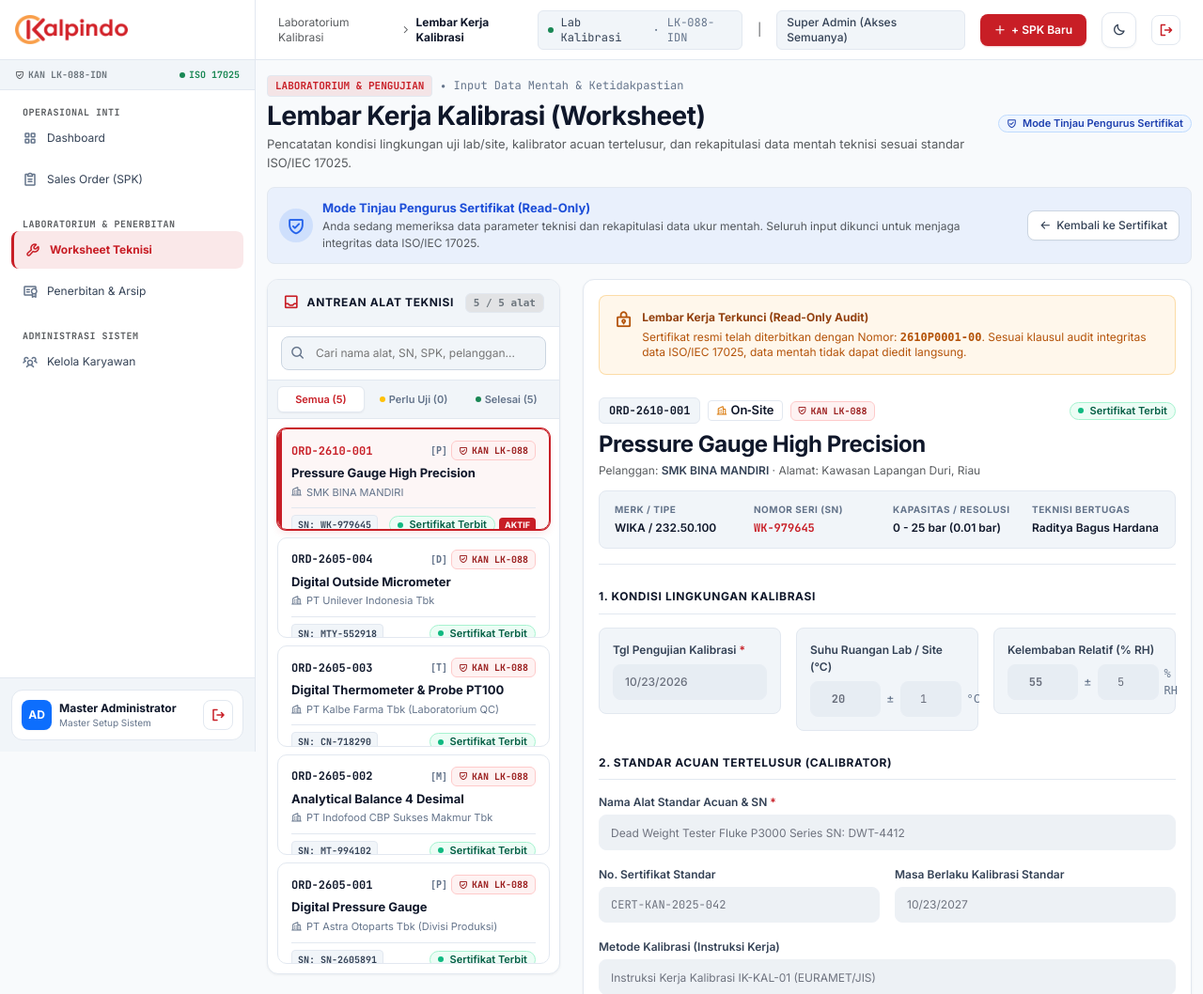
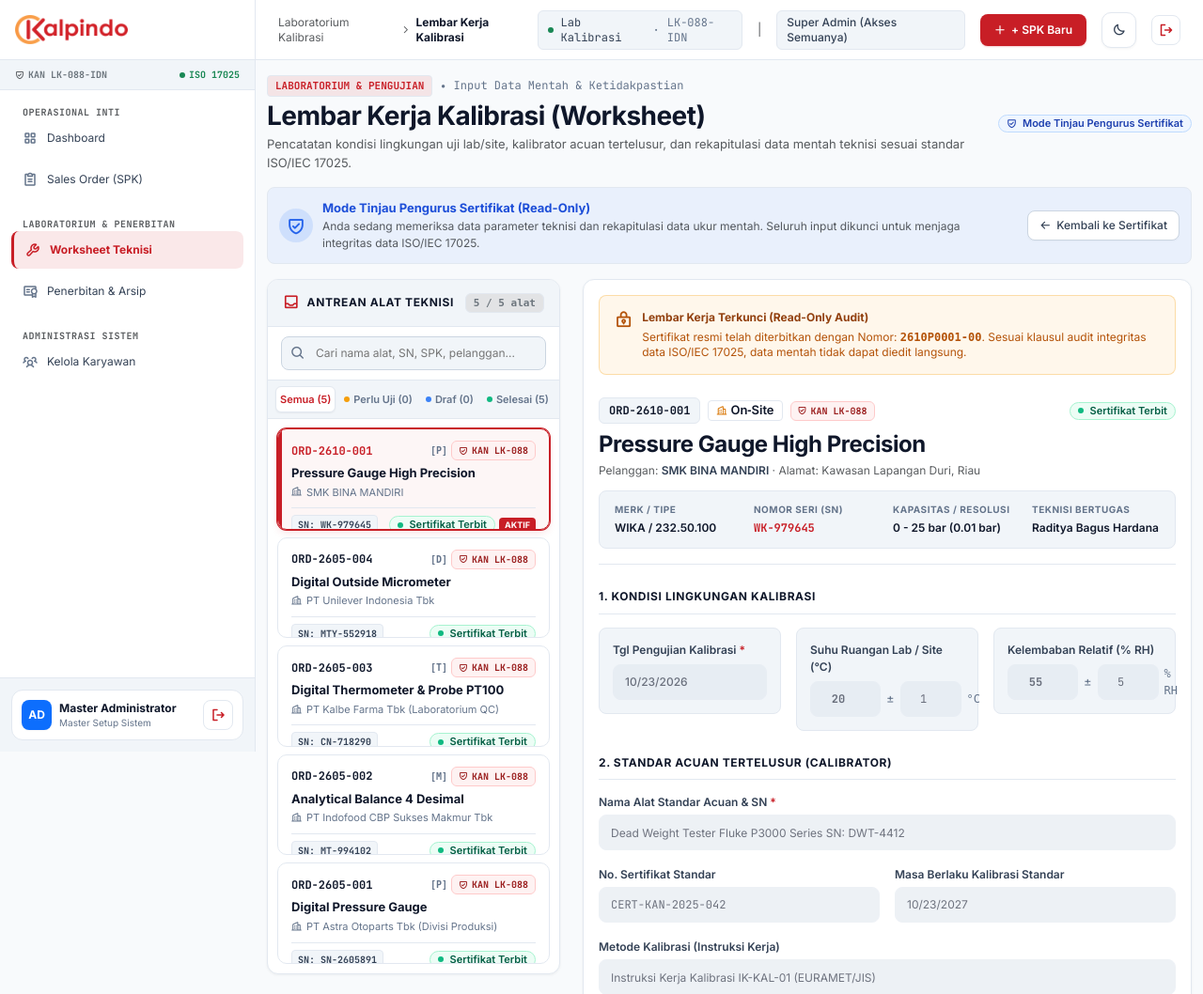
Before and after one commit to radityabhardana/kalpindo_laboratory_management, a PHP site: page /worksheet.php in a window 1280 px wide. Shown: the top 1058 px of the page at 94% size. Run offline with PHP 8.4, Linux system fonts and the light colour scheme; a user stored in the database is signed in; data comes from the database, SQL or seed files in the repository.

Commit message:
feat(worksheet): add dedicated draft tab to technician queue

```diff
--- a/assets/css/custom.css
+++ b/assets/css/custom.css
@@ -1569,15 +1569,21 @@ html.dark .login-input:focus,
 
 .ws-queue-tabs {
     display: flex;
-    padding: 0.375rem 0.625rem;
-    gap: 0.375rem;
+    padding: 0.375rem 0.5rem;
+    gap: 0.25rem;
     background-color: var(--surface-subtle);
     border-bottom: 1px solid var(--border-subtle);
+    overflow-x: auto;
+    scrollbar-width: none;
+    -ms-overflow-style: none;
+}
+.ws-queue-tabs::-webkit-scrollbar {
+    display: none;
 }
 
 .ws-tab-btn {
     flex: 1;
-    padding: 0.3125rem 0.375rem;
+    padding: 0.3125rem 0.25rem;
     font-size: 0.6875rem;
     font-weight: 600;
     border-radius: 0.375rem;
--- a/worksheet.php
+++ b/worksheet.php
@@ -131,7 +131,7 @@ if ($_SERVER['REQUEST_METHOD'] === 'POST' && isset($_POST['action']) && $_POST['
             $stmtStatus->execute([$instId]);
             $db->commit();
             setFlash('success', 'Draf lembar kerja kalibrasi berhasil disimpan.');
-            header("Location: worksheet.php?instrument_id={$instId}");
+            header("Location: worksheet.php?instrument_id={$instId}&tab=draft");
             exit;
         }
 
@@ -241,9 +241,13 @@ if (empty($readings)) {
 
 $countTotal = count($instrumentList);
 $countPending = 0;
+$countDraft = 0;
 $countCertified = 0;
+
 foreach ($instrumentList as $item) {
-    if (in_array($item['status'], ['ASSIGNED', 'IN_PROGRESS'])) {
+    if (in_array($item['status'], ['IN_PROGRESS', 'CALIBRATING'])) {
+        $countDraft++;
+    } elseif (in_array($item['status'], ['ASSIGNED', 'PENDING'])) {
         $countPending++;
     } else {
         $countCertified++;
@@ -304,14 +308,20 @@ require_once __DIR__ . '/includes/header.php';
     }
     .ws-queue-tabs {
         display: flex;
-        padding: 0.375rem 0.625rem;
-        gap: 0.375rem;
+        padding: 0.375rem 0.5rem;
+        gap: 0.25rem;
         background-color: var(--surface-subtle);
         border-bottom: 1px solid var(--border-subtle);
+        overflow-x: auto;
+        scrollbar-width: none;
+        -ms-overflow-style: none;
+    }
+    .ws-queue-tabs::-webkit-scrollbar {
+        display: none;
     }
     .ws-tab-btn {
         flex: 1;
-        padding: 0.3125rem 0.375rem;
+        padding: 0.3125rem 0.25rem;
         font-size: 0.6875rem;
         font-weight: 600;
         border-radius: 0.375rem;
@@ -588,11 +598,15 @@ require_once __DIR__ . '/includes/header.php';
                     Semua (<?= $countTotal ?>)
                 </button>
                 <button type="button" class="ws-tab-btn" data-tab="pending" onclick="filterQueue('pending')">
-                    <span class="badge-dot bg-warning" style="width: 6px; height: 6px; border-radius: 50%; display: inline-block; background-color: #F59E0B;"></span>
+                    <span class="badge-dot" style="width: 6px; height: 6px; border-radius: 50%; display: inline-block; background-color: #F59E0B;"></span>
                     Perlu Uji (<?= $countPending ?>)
                 </button>
+                <button type="button" class="ws-tab-btn" data-tab="draft" onclick="filterQueue('draft')">
+                    <span class="badge-dot" style="width: 6px; height: 6px; border-radius: 50%; display: inline-block; background-color: #3B82F6;"></span>
+                    Draf (<?= $countDraft ?>)
+                </button>
                 <button type="button" class="ws-tab-btn" data-tab="certified" onclick="filterQueue('certified')">
-                    <span class="badge-dot bg-success" style="width: 6px; height: 6px; border-radius: 50%; display: inline-block; background-color: #10B981;"></span>
+                    <span class="badge-dot" style="width: 6px; height: 6px; border-radius: 50%; display: inline-block; background-color: #10B981;"></span>
                     Selesai (<?= $countCertified ?>)
                 </button>
             </div>
@@ -1073,9 +1087,11 @@ require_once __DIR__ . '/includes/header.php';
 
             let matchesTab = true;
             if (activeTab === 'pending') {
-                matchesTab = (itemStatus === 'ASSIGNED' || itemStatus === 'IN_PROGRESS');
+                matchesTab = (itemStatus === 'ASSIGNED' || itemStatus === 'PENDING');
+            } else if (activeTab === 'draft') {
+                matchesTab = (itemStatus === 'IN_PROGRESS' || itemStatus === 'CALIBRATING');
             } else if (activeTab === 'certified') {
-                matchesTab = (itemStatus === 'CERTIFIED' || itemStatus === 'DATA_SUBMITTED');
+                matchesTab = (itemStatus === 'CERTIFIED' || itemStatus === 'DATA_SUBMITTED' || itemStatus === 'COMPLETED');
             }
 
             const matchesSearch = !searchVal || searchData.includes(searchVal);
@@ -1098,6 +1114,15 @@ require_once __DIR__ . '/includes/header.php';
             emptyNotice.style.display = visibleCount === 0 ? 'block' : 'none';
         }
     }
+
+    // Auto-activate tab from URL query param if present (?tab=draft, etc.)
+    document.addEventListener('DOMContentLoaded', function() {
+        const urlParams = new URLSearchParams(window.location.search);
+        const tabParam = urlParams.get('tab');
+        if (tabParam && ['all', 'pending', 'draft', 'certified'].includes(tabParam)) {
+            filterQueue(tabParam);
+        }
+    });
 </script>
 
 <?php require_once __DIR__ . '/includes/footer.php'; ?>
```
